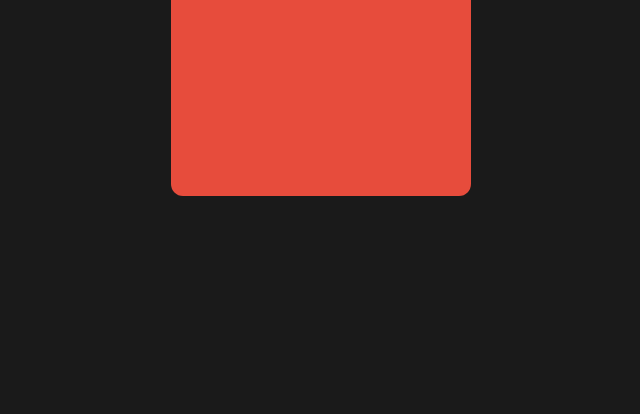
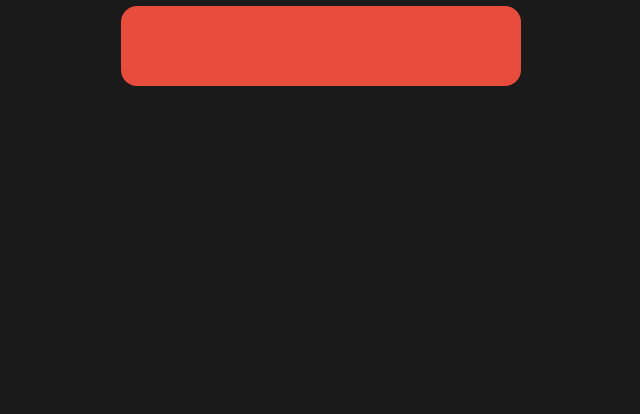
Before and after one commit to FreshlySqueeze/My-dumb-ahh-learning, a plain HTML site: page index.html in a window 1280 px wide. Shown: the part 402-816 px from the top of the page, without its empty margins (319-959 px from the left). Drawn offline with Linux system fonts and the light colour scheme.

Commit message:
Update index.html

```diff
--- a/index.html
+++ b/index.html
@@ -17,17 +17,15 @@
         }
 
         button {
-            padding: 1rem 3rem;
+            padding: 2.5rem 3rem;
             background: #e74c3c;
             border: none;
-            border-radius: 12px;
+            border-radius: 16px;
             color: white;
             cursor: pointer;
             transition: transform 0.1s;
-            width: 80%;
-            max-width: 300px;
-            height: 80%;
-            max-height: 300px;
+            width: 90%;
+            max-width: 400px;
         }
 
         button:active {
```
